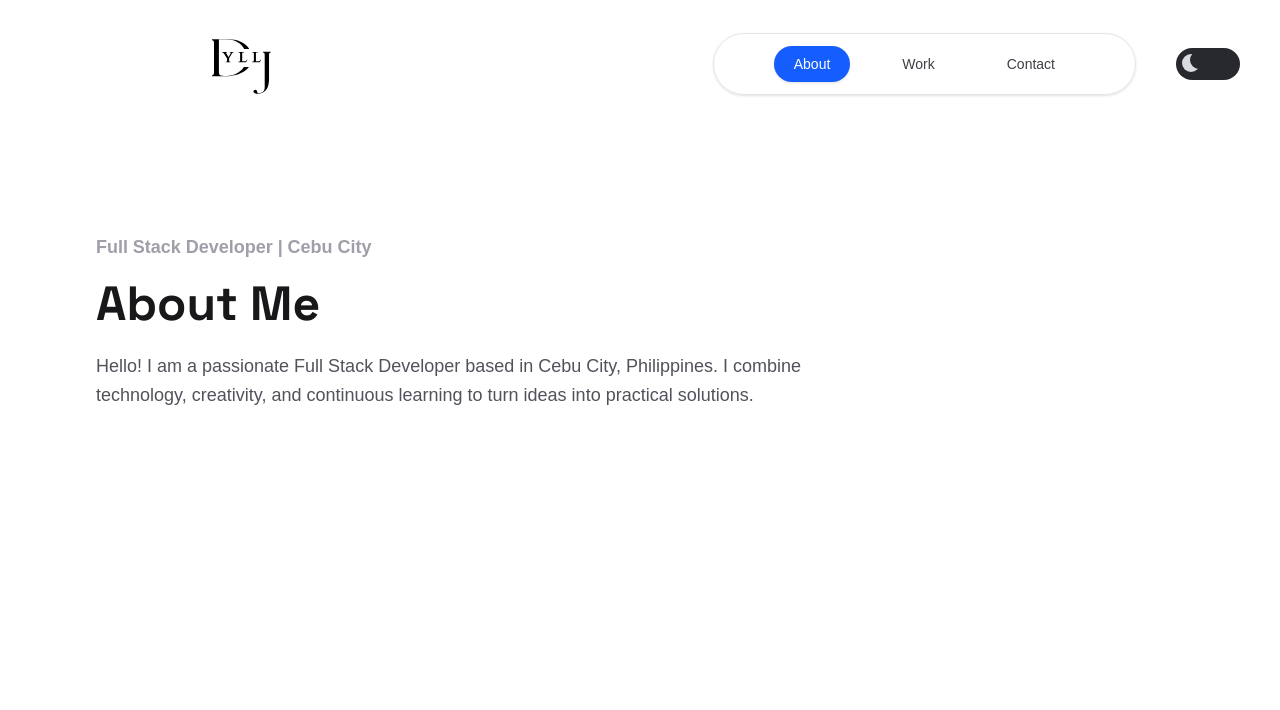
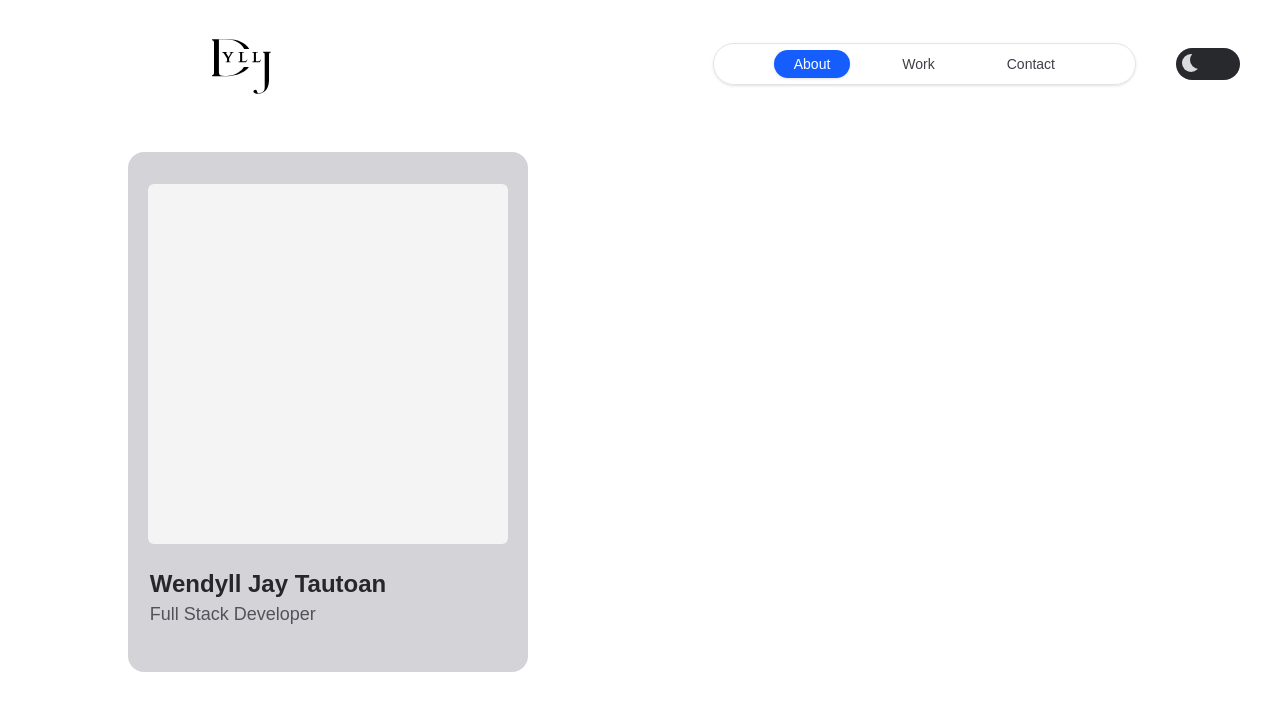
Before and after one commit to Dyllj/about_dyll, a Next.js app: page /about in a window 1280 px wide. Shown: the top 710 px of the page. Built offline with nearby package versions, Linux system fonts and the light colour scheme.

Commit message:
Refactor AboutPage layout and navigation components for improved structure and styling

```diff
--- a/app/about/page.tsx
+++ b/app/about/page.tsx
@@ -12,25 +12,15 @@ export default function AboutPage() {
           <TogglButton />
         </div>
       </header>
-      <main className="mx-auto w-full max-w-6xl px-5 pb-16 pt-16 sm:px-8 sm:pt-24 lg:pt-32">
-        <section aria-labelledby="about-heading" className="max-w-3xl">
-          <p
-            className="text-base font-semibold text-zinc-400 sm:text-lg"
-            style={{ fontFamily: "var(--font-noto-sans-hebrew), sans-serif" }}
-          >
-            Full Stack Developer | Cebu City
-          </p>
-          <h1
-            id="about-heading"
-            className="mt-4 text-3xl font-bold text-zinc-900 sm:mt-5 sm:text-4xl lg:text-5xl"
-            style={{ fontFamily: "var(--font-space-grotesk), sans-serif" }}
-          >
-            About Me
-          </h1>
-          <p className="mt-5 text-base leading-relaxed text-zinc-600 sm:mt-6 sm:text-lg">
-            Hello! I am a passionate Full Stack Developer based in Cebu City, Philippines.
-            I combine technology, creativity, and continuous learning to turn ideas into practical solutions.
-          </p>
+      <main className="w-full -mt-20 max-w-6xl px-5 pb-16 pt-16 sm:px-8 sm:pt-24 lg:pt-32">
+        <section className="mx-auto max-w-4xl text-left">
+          <div className="flex h-130 w-100 flex-col items-center justify-start rounded-2xl bg-zinc-300">
+            <div className="mt-8 flex h-90 w-90 items-center justify-center rounded-md bg-zinc-100" />
+            <div className="mt-6 -ml-30">
+              <h2 className="text-2xl font-bold text-zinc-800">Wendyll Jay Tautoan</h2>
+              <h4 className="text-lg text-zinc-600">Full Stack Developer</h4>
+            </div>
+          </div>
         </section>
       </main>
     </div>
--- a/app/components/nav/nav.tsx
+++ b/app/components/nav/nav.tsx
@@ -35,7 +35,7 @@ export default function Nav() {
   return (
     <nav
       aria-label="Main navigation"
-      className="fixed right-10 top-1/2 z-40 -translate-y-1/2"
+      className="fixed right-12 top-1/2 z-40 -translate-y-1/2 sm:right-14"
     >
       <div className="relative">
         <span
--- a/app/components/page_nav/page_nav.tsx
+++ b/app/components/page_nav/page_nav.tsx
@@ -15,7 +15,7 @@ export default function PageNav() {
   return (
     <nav
       aria-label="Page navigation"
-      className="rounded-full border border-zinc-200 bg-white/90 px-50 py-3 shadow-sm backdrop-blur-sm sm:px-15"
+      className="rounded-full border border-zinc-200 bg-white/90 px-50 py-1.5 shadow-sm backdrop-blur-sm sm:px-15"
     >
       <ul className="flex items-center gap-2 text-xs font-medium text-zinc-700 sm:gap-5 sm:text-sm lg:gap-8">
         {navigationItems.map(({ label, href }) => {
@@ -26,7 +26,7 @@ export default function PageNav() {
             <Link
               href={href}
               aria-current={isActive ? "page" : undefined}
-              className={`inline-flex rounded-full px-3 py-2 transition-colors duration-200 focus-visible:outline-2 focus-visible:outline-offset-2 focus-visible:outline-blue-600 sm:px-5 ${
+              className={`inline-flex rounded-full px-2 py-1 transition-colors duration-200 focus-visible:outline-2 focus-visible:outline-offset-2 focus-visible:outline-blue-600 sm:px-5 ${
                 isActive
                   ? "bg-blue-600 text-white shadow-sm"
                   : "hover:bg-blue-50 hover:text-blue-700"
--- a/app/page.tsx
+++ b/app/page.tsx
@@ -22,8 +22,8 @@ export default function Home() {
           <TogglButton />
         </div>
       </header>
-      <main className="mx-auto w-full max-w-6xl px-5 pb-16 pt-8 sm:px-8 sm:pt-12 lg:pt-16">
-        <section aria-labelledby="home-heading" className="max-w-4xl">
+      <main className="ml-25 mt-10 w-full max-w-6xl px-5 pb-16 pt-8 sm:px-8 sm:pt-12 lg:pt-16">
+        <section aria-labelledby="home-heading" className="max-w-4xl text-left">
           <p
             className="text-sm font-semibold text-zinc-400 sm:text-base"
             style={{ fontFamily: "var(--font-noto-sans-hebrew), sans-serif" }}
```
